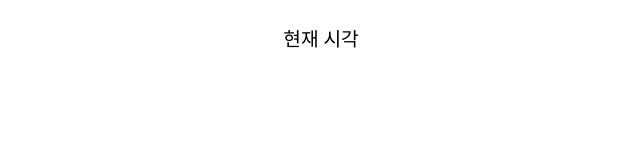
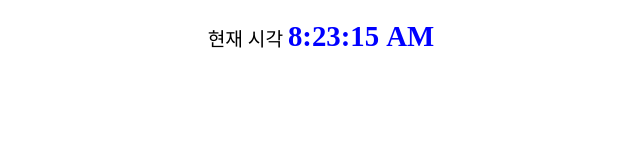
Before and after one commit to OndJJ/basic, a plain HTML site: page 16/quiz-1.html in a window 1280 px wide. Shown: the whole page, without its empty margins (319-959 px from the left). Drawn offline with Linux system fonts and the light colour scheme.

Commit message:
220114_3

```diff
--- a/16/quiz-1.html
+++ b/16/quiz-1.html
@@ -20,6 +20,14 @@
 <body>
   <p>현재 시각 <span id="current" class="display"></span></p>
   <script>
+setInterval(displayNow, 1000);  // 1초마다 시간 계산 함수 실행
+
+function displayNow() {  // 시간 계산 함수
+  var now = new Date();     // Date 객체의 인스턴스를 만듦
+  var currentTime = now.toLocaleTimeString();     //  toLocaleTmeString() 메서드를 사용해 지역에 맞는 시간을 가져옴
+
+  document.querySelector("#current").innerHTML = currentTime;   // id="current" 인 요소에 현재 시간 표시
+}
     // 16\sol-1.html 소스 참고
   </script>
 </body>
```
Also changed, not shown: 16/quiz-2.html (+4 -1 lines).
